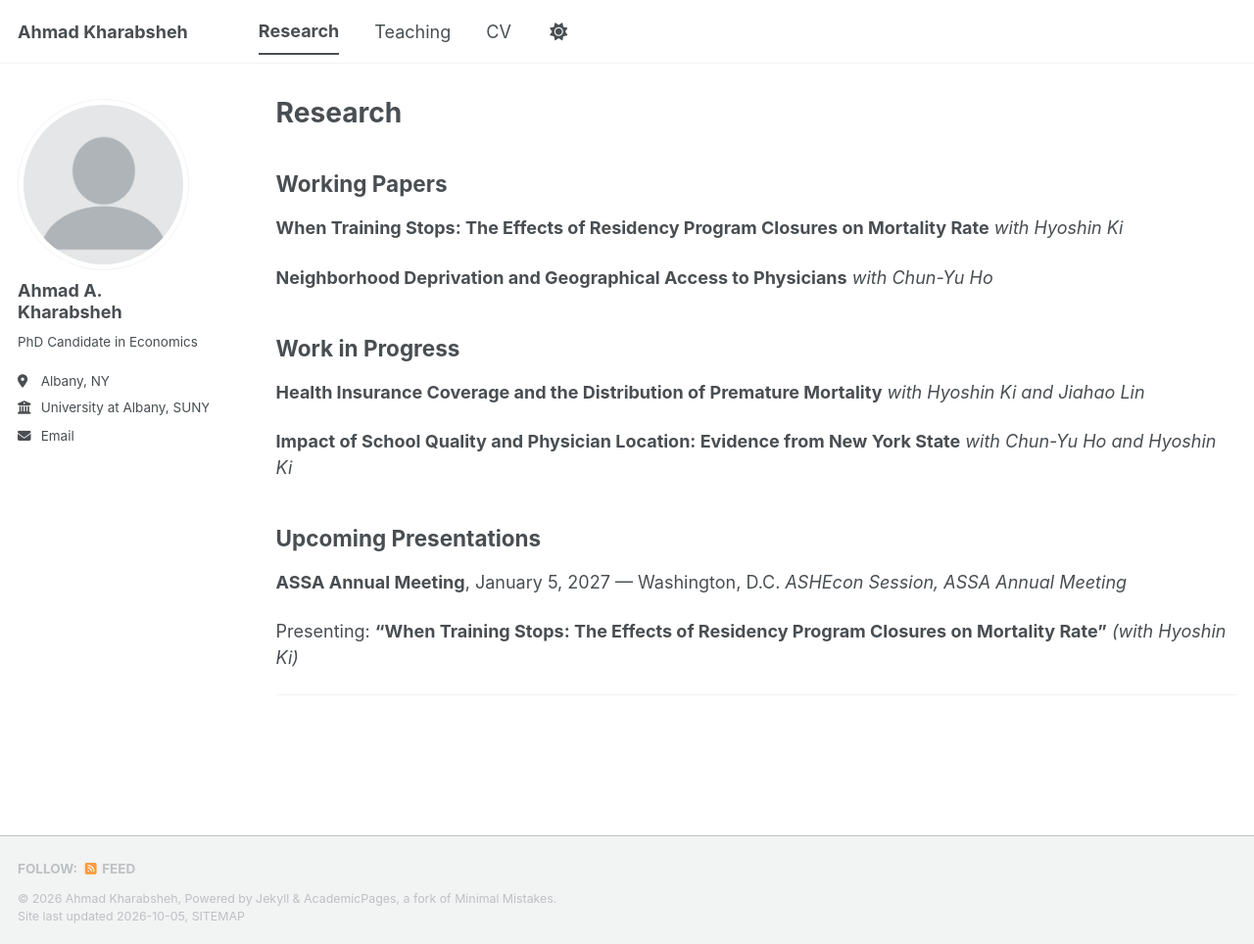
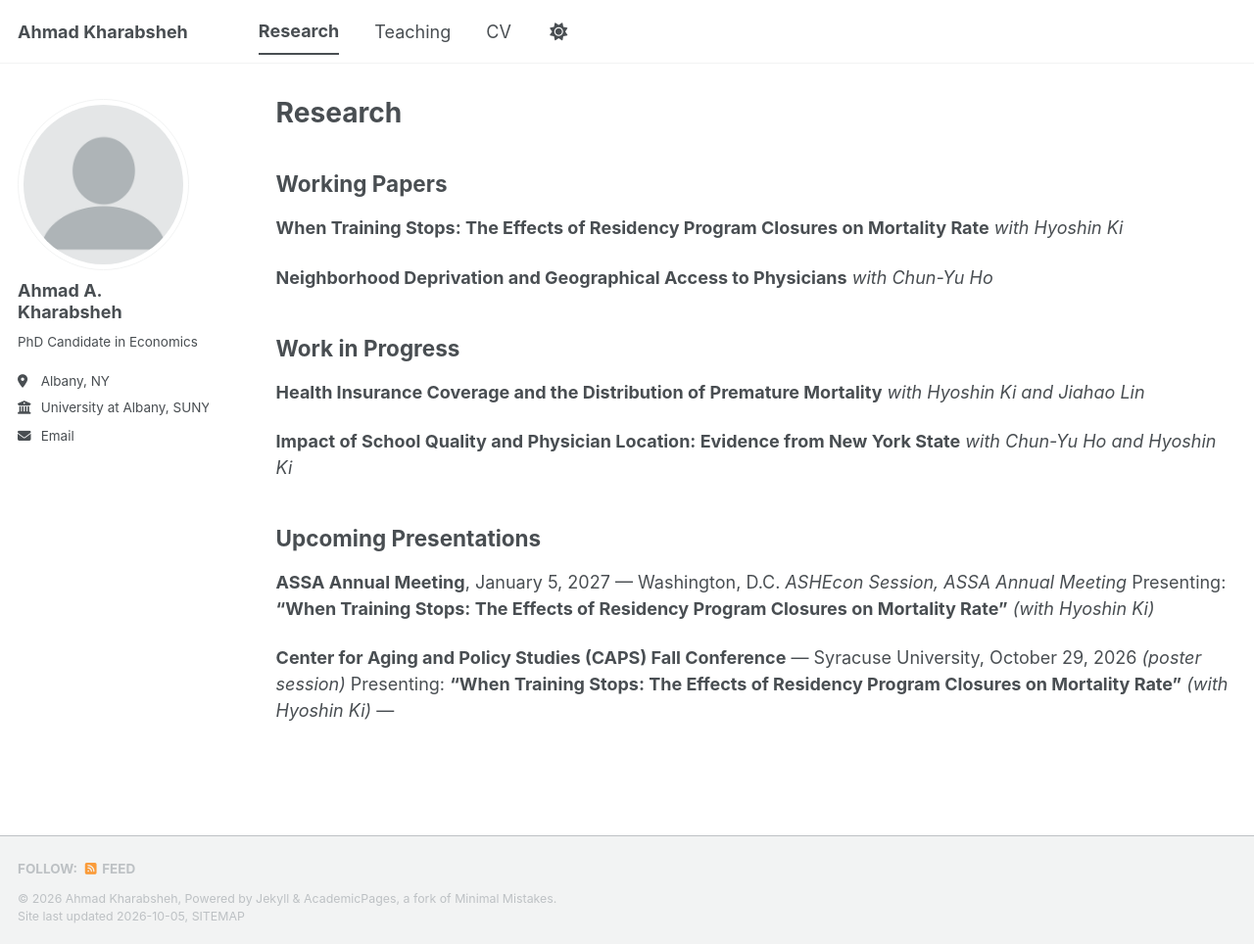
Before and after one commit to Kharabshehahmad/Kharabshehahmad.github.io, a Jekyll site: the page built from _pages/research.md, in a window 1280 px wide and 964 px high. Shown: the whole window at 98% size. Built offline with Jekyll 4.4.1, drawn with Linux system fonts in a browser that asks for light colours; a script bundle is joined from its source files by our own code; library files that are not in the unit come from our copies.

Commit message:
Update research.md

```diff
--- a/_pages/research.md
+++ b/_pages/research.md
@@ -25,9 +25,12 @@ author_profile: true
 
 ## Upcoming Presentations
 
+
+
 **ASSA Annual Meeting**, January 5, 2027 — Washington, D.C.
 *ASHEcon Session, ASSA Annual Meeting*
-
 Presenting: **"When Training Stops: The Effects of Residency Program Closures on Mortality Rate"** *(with Hyoshin Ki)*
 
+**Center for Aging and Policy Studies (CAPS) Fall Conference** — Syracuse University, October 29, 2026 *(poster session)*
+Presenting: **"When Training Stops: The Effects of Residency Program Closures on Mortality Rate"** *(with Hyoshin Ki)*
 ---
```
